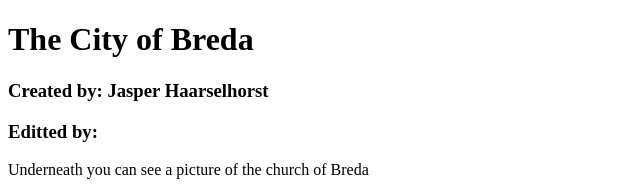
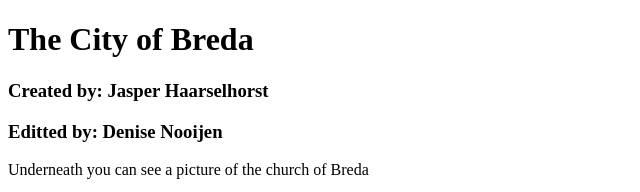
Before and after one commit to Jasperhaarselhorst/prj4-chapter-3, a plain HTML site: page index.html in a window 1280 px wide. Shown: the top 192 px of the page, without its empty margins (0-640 px from the left). Drawn offline with Linux system fonts and the light colour scheme.

Commit message:
Update index.html
I added my name aswell

```diff
--- a/index.html
+++ b/index.html
@@ -7,7 +7,7 @@
 <body>
   <h1>The City of Breda</h1>
   <h3>Created by: Jasper Haarselhorst</h3>
-  <h3>Editted by:</h3>
+  <h3>Editted by: Denise Nooijen</h3>
   <p>Underneath you can see a picture of the church of Breda<p>
 <img src="image/church.jpg" alt="a photo of the church of breda" height="240" width="170"/><br>
 <p><a href="https://www.buas.nl" target="_blank">Click here for the BUAS website!</a></p>
```
